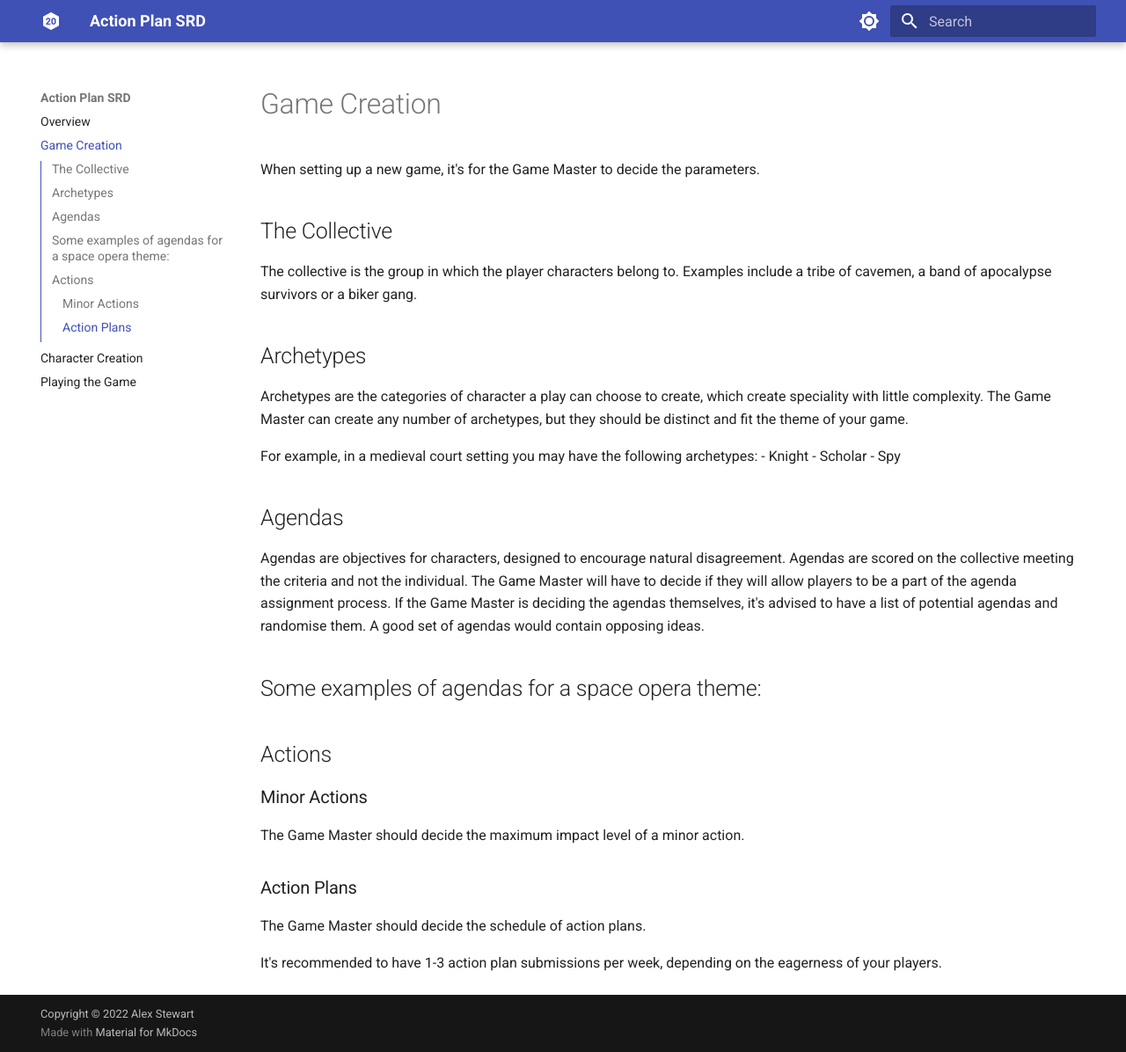
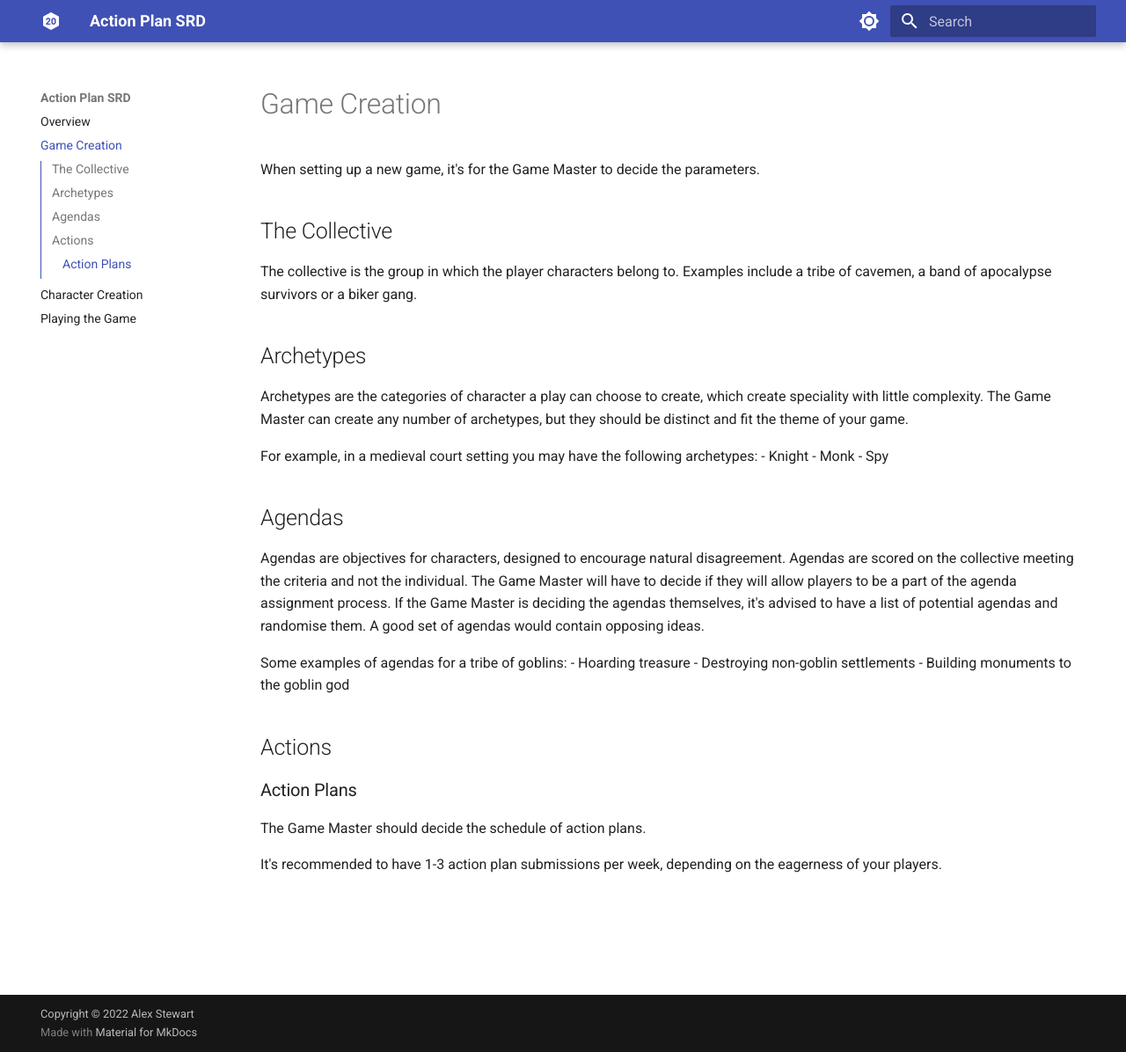
Before and after one commit to alex-stewart/action-plan-rpg, an MkDocs documentation site: the page built from docs/game_creation.md, in a window 1280 px wide and 1196 px high. Shown: the whole window at 88% size. Built offline with MkDocs 1.6.1 and Material for MkDocs 9.7.7, drawn with Linux system fonts in a browser that asks for light colours.

Commit message:
further simplification

```diff
--- a/docs/game_creation.md
+++ b/docs/game_creation.md
@@ -14,7 +14,7 @@ The Game Master can create any number of archetypes, but they should be distinct
 
 For example, in a medieval court setting you may have the following archetypes:
 - Knight
-- Scholar
+- Monk
 - Spy
 
 ## Agendas
@@ -25,14 +25,12 @@ The Game Master will have to decide if they will allow players to be a part of t
 If the Game Master is deciding the agendas themselves, it's advised to have a list of potential agendas and randomise them.
 A good set of agendas would contain opposing ideas.
 
-Some examples of agendas for a space opera theme:
--
+Some examples of agendas for a tribe of goblins:
+- Hoarding treasure
+- Destroying non-goblin settlements
+- Building monuments to the goblin god
 
 ## Actions
-
-### Minor Actions
-
-The Game Master should decide the maximum impact level of a minor action.
 
 ### Action Plans
 
```
